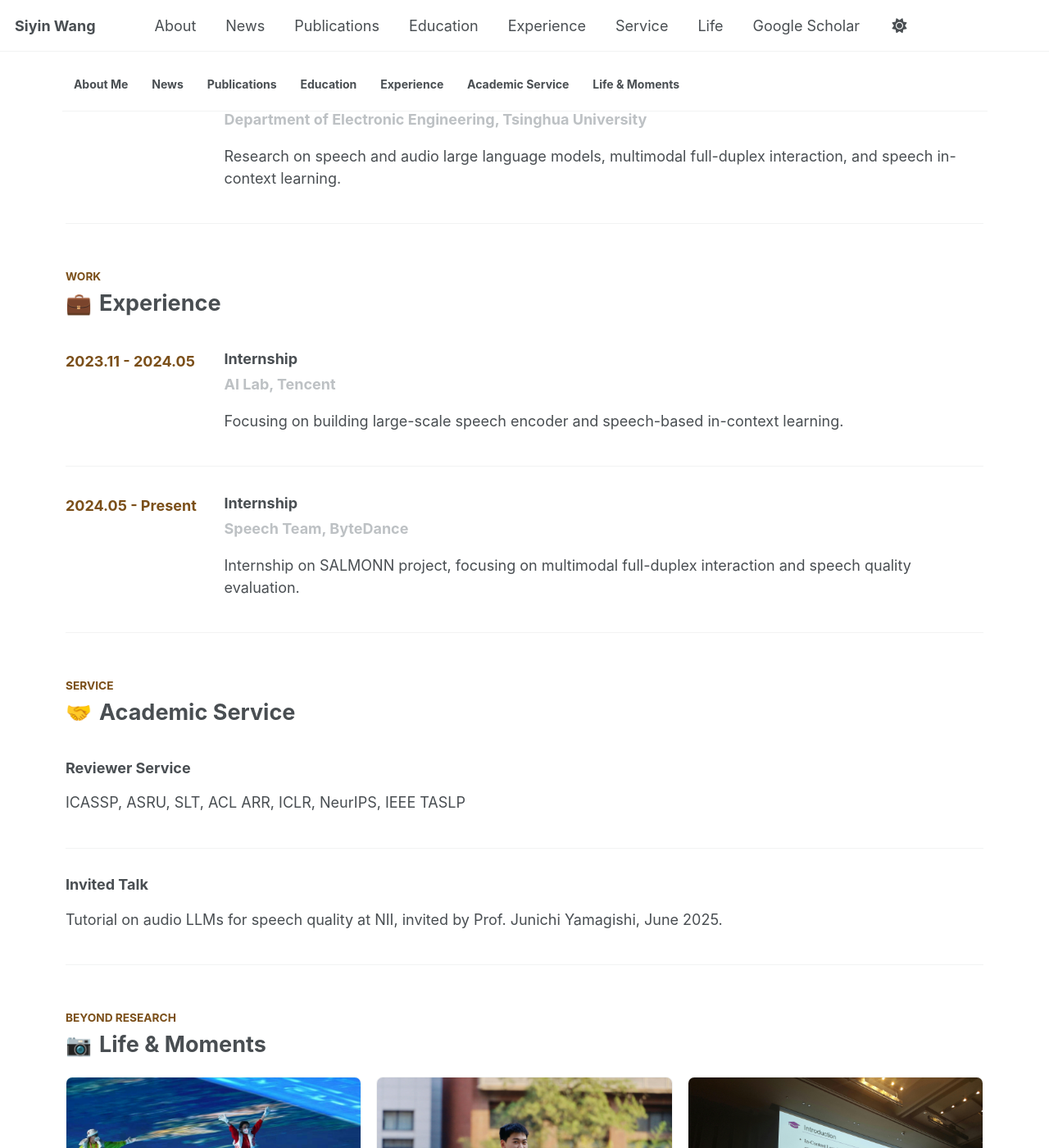
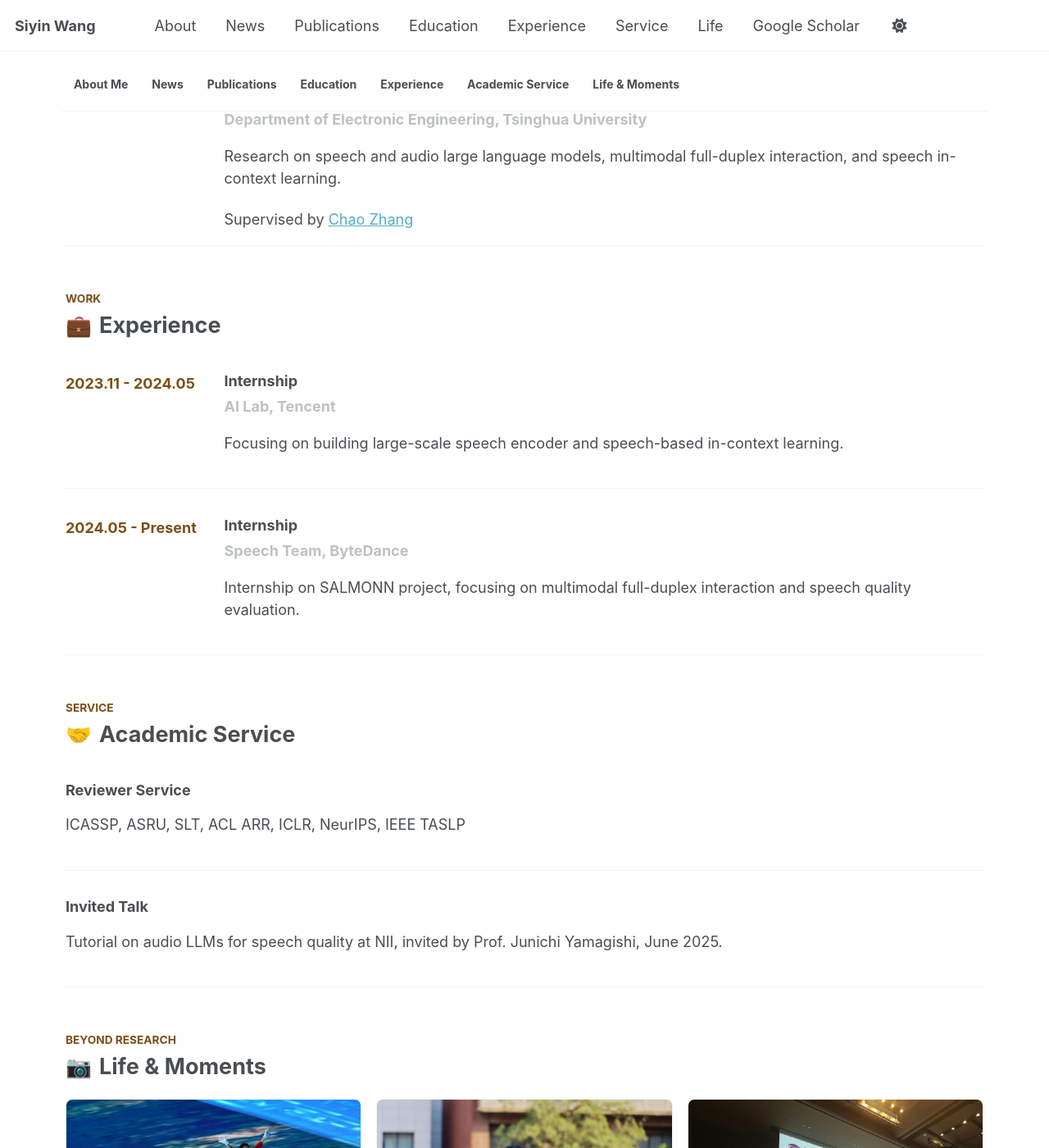
Before and after one commit to chan-ming/siyin519.github.io, a Jekyll site: the page built from _pages/about.md, in a window 1280 px wide and 1400 px high, scrolled down 3913 px. Shown: the whole window at 82% size. Built offline with Jekyll 4.4.1, drawn with Linux system fonts in a browser that asks for light colours; a script that is not in the unit is left out.

Commit message:
refine_20260601_ver4

```diff
--- a/_data/homepage.json
+++ b/_data/homepage.json
@@ -255,7 +255,11 @@
       "period": "2023 - Present",
       "title": "Ph.D. Student",
       "institution": "Department of Electronic Engineering, Tsinghua University",
-      "description": "Research on speech and audio large language models, multimodal full-duplex interaction, and speech in-context learning."
+      "description": "Research on speech and audio large language models, multimodal full-duplex interaction, and speech in-context learning.",
+      "advisor": {
+        "name": "Chao Zhang",
+        "url": "http://mi.eng.cam.ac.uk/~cz277/"
+      }
     }
   ],
   "experience": [
--- a/_layouts/home.html
+++ b/_layouts/home.html
@@ -205,6 +205,16 @@ layout: default
               {% if item.description %}
                 <p>{{ item.description }}</p>
               {% endif %}
+              {% if item.advisor and item.advisor.name %}
+                <p class="home-timeline__advisor">
+                  Supervised by
+                  {% if item.advisor.url %}
+                    <a href="{{ item.advisor.url | escape }}">{{ item.advisor.name | escape }}</a>
+                  {% else %}
+                    {{ item.advisor.name | escape }}
+                  {% endif %}
+                </p>
+              {% endif %}
             </div>
           </article>
         {% endfor %}
--- a/_sass/layout/_home.scss
+++ b/_sass/layout/_home.scss
@@ -406,6 +406,10 @@ html[data-theme="dark"] .home-timeline__item time {
   font-weight: 700;
 }
 
+.home-timeline__advisor {
+  margin: 0.45rem 0 0;
+}
+
 .home-service article {
   padding: 1rem 0;
   border-bottom: 1px solid var(--global-border-color);
```
Also changed, not shown: assets/js/admin-homepage.js (+14 -3 lines).
